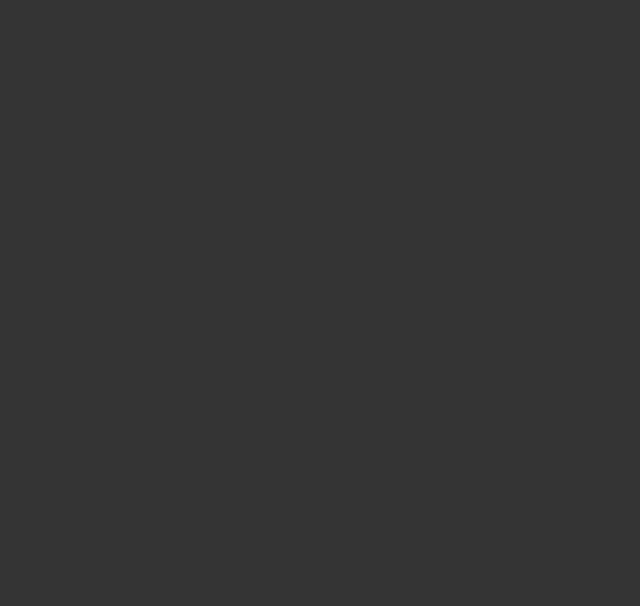
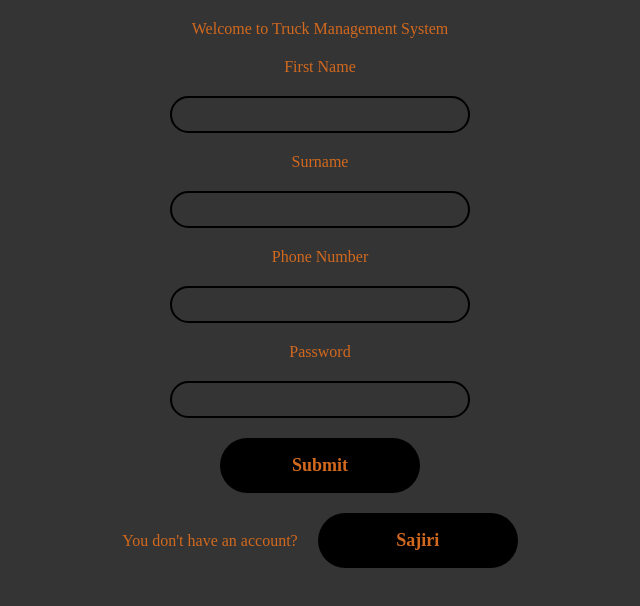
Before and after one commit to kaigwa/logistic-management-app, a React (Create React App) app: page /Login in a window 1280 px wide. Before the commit this address had no page. Shown: the top 606 px of the page, without its empty margins (320-960 px from the left). Built offline with nearby package versions, Linux system fonts and the light colour scheme.

Commit message:
Initial commit

```diff
--- a/src/App.js
+++ b/src/App.js
@@ -1,7 +1,8 @@
 import './App.css';
 import Transport from './components/Transportmng';
-import Truck from './components/Truck';
+import Login from './components/Login';
 import { Routes, Route } from "react-router-dom";
+import Home from './components/Home';
 
 function App() {
   return (
@@ -9,7 +10,8 @@ function App() {
 
         <Routes>
           <Route path='/' element={<Transport />} />
-          <Route path='/Truck' element={<Truck />} />
+          <Route path='/Login' element={<Login />} />
+          <Route path='/Home' element={<Home />} />
         </Routes>
 
     </div>
--- /dev/null
+++ b/src/components/Home.jsx
@@ -0,0 +1,26 @@
+import React from "react"
+
+const Home = (props) => {
+  return (
+    <div className="main">
+        user account
+        driving licences
+        truck number
+        local/transit
+        list of trips per day/week/month/year
+        map with gps tracker or ip tracker
+        speed alert.
+        km calculator with alert note for truck srvice.
+        list of spare parties and price tag (marketplace/e-com)
+        route optimization
+        list of documentations
+        speech to text.
+        news i.e affecting transportion sector
+        weather widget
+
+
+    </div>
+  )
+};
+
+export default Home;
--- a/src/components/Truck.css
+++ b/src/components/Login.css
@@ -5,9 +5,16 @@
 }
 
 .main{
+    padding: 20px;
     display: flex;
     flex-direction: column;
     align-items: center;
+    gap: 20px;
+}
+
+form{
+    display: flex;
+    flex-direction: column;
     gap: 20px;
 }
 
--- /dev/null
+++ b/src/components/Login.jsx
@@ -0,0 +1,172 @@
+import React, { useState } from "react";
+import './Login.css';
+import { useNavigate } from 'react-router-dom';
+// import Home from './Home';
+
+const Truck = (props) => {
+
+  const [firstName, setFirstName] = useState('');
+  const [lastName, setLastName] = useState('');
+  const [mobile, setMobile] = useState('');
+  const [password, setPassword] = useState('');
+  // const history = useHistory();
+  const navigate = useNavigate();
+
+  const handleSubmit = (event) => {
+    event.preventDefault();
+    // history.push('/Home');
+  }
+
+  function handleClick (){
+    navigate('/Home')
+  }
+
+  function validateForm() {
+    // Check if the First and Last Name/Mobile is an Empty string or not.
+
+    if (firstName.length === 0) {
+      alert('Invalid Form, First Name can not be empty')
+      return
+    }
+
+    if (lastName.length === 0) {
+      alert('Invalid Form, Last Name can not be empty')
+      return
+    }
+
+    if (mobile.length === 0) {
+      alert('Invalid Form, Mobile Number can not be empty')
+      return
+    }
+
+    // Check if the Email is an Empty string or not.
+
+    // if (email.length == 0) {
+    //   alert('Invalid Form, Email Address can not be empty')
+    //   return
+    // }
+
+    // check if the password follows constraints or not.
+
+    // if password length is less than 8 characters, alert invalid form.
+
+    if (password.length < 8) {
+      alert(
+        'Invalid Form, Password must contain greater than or equal to 8 characters.',
+      )
+      return
+    }
+
+    // variable to count upper case characters in the password.
+    let countUpperCase = 0
+    // variable to count lowercase characters in the password.
+    let countLowerCase = 0
+    // variable to count digit characters in the password.
+    let countDigit = 0
+    // variable to count special characters in the password.
+    let countSpecialCharacters = 0
+
+    for (let i = 0; i < password.length; i++) {
+      const specialChars = [
+        '!',
+        '@',
+        '#',
+        '$',
+        '%',
+        '^',
+        '&',
+        '*',
+        '(',
+        ')',
+        '_',
+        '-',
+        '+',
+        '=',
+        '[',
+        '{',
+        ']',
+        '}',
+        ':',
+        ';',
+        '<',
+        '>',
+      ]
+
+      if (specialChars.includes(password[i])) {
+        // this means that the character is special, so increment countSpecialCharacters
+        countSpecialCharacters++
+      } else if (!isNaN(password[i] * 1)) {
+        // this means that the character is a digit, so increment countDigit
+        countDigit++
+      } else {
+        if (password[i] === password[i].toUpperCase()) {
+          // this means that the character is an upper case character, so increment countUpperCase
+          countUpperCase++
+        }
+        if (password[i] === password[i].toLowerCase()) {
+          // this means that the character is lowercase, so increment countUpperCase
+          countLowerCase++
+        }
+      }
+    }
+
+    // if (countLowerCase === 0) {
+    //   // invalid form, 0 lowercase characters
+    //   alert('Invalid Form, 0 lower case characters in password')
+    //   return
+    // }
+
+    // if (countUpperCase === 0) {
+    //   // invalid form, 0 upper case characters
+    //   alert('Invalid Form, 0 upper case characters in password')
+    //   return
+    // }
+
+    // if (countDigit === 0) {
+    //   // invalid form, 0 digit characters
+    //   alert('Invalid Form, 0 digit characters in password')
+    //   return
+    // }
+
+    // if (countSpecialCharacters === 0) {
+    //   // invalid form, 0 special characters characters
+    //   alert('Invalid Form, 0 special characters in password')
+    //   return
+    // }
+
+    // if all the conditions are valid, this means that the form is valid
+
+    alert('Form is valid')
+  }
+  return (
+    <div className="main">
+      Welcome to Truck Management System
+      <form onSubmit={handleSubmit}>
+        <p>First Name</p>
+        <input type="text" name="name" id="name" onChange={(e) => setFirstName(e.target.value)} />
+        <p>Surname</p>
+        <input type="text" name="surname" id="surname" onChange={(e) => setLastName(e.target.value)} />
+        <p>Phone Number</p>
+        <input type="tel" name="phone" id="tel" onChange={(e) => setMobile(e.target.value)}/>
+        <p>Password</p>
+        <input type="password" name="password" id="password" onChange={(e) => setPassword(e.target.value)} />
+        <button
+          type="submit"
+          onClick={() => {
+            validateForm()
+            handleClick()
+          }}
+          >
+            Submit
+        </button>
+        <div className="account">
+          <p>You don't have an account?</p>
+          <button>Sajiri</button>
+        </div>
+
+      </form>
+    </div>
+  )
+};
+
+export default Truck;
--- a/src/components/Truck.jsx
+++ /dev/null
@@ -1,53 +0,0 @@
-// import { useState } from 'react';
-import React, { useState } from "react";
-import './Truck.css';
-import PhoneInput from "react-phone-number-input";
-import { useForm } from 'react-hook-form';
-
-import "react-phone-number-input/style.css";
-
-const Truck = (props) => {
-
-  const [firstName, setFirstName] = useState('');
-  const [lastName, setLastName] = useState('');
-  // const [mobile, setMobile] = useState('');
-  const [password, setPassword] = useState('');
-
-  const [value, setValue] = useState()
-
-  const {
-    handleSubmit,
-    formState: {errors},
-  } = useForm();
-
-  const onSubmit = (data) => {
-    console.log(data);
-  }
-
-  return (
-    <div className="main">
-      Welcome to Truck Management System
-      <form onSubmit={handleSubmit(onSubmit)}>
-        <p>First Name</p>
-        <input type="text" name="name" id="name" onChange={(e) => setFirstName(e.target.value)} />
-        <p>Surname</p>
-        <input type="text" name="surname" id="surname" onChange={(e) => setLastName(e.target.value)} />
-        <p>Phone Number</p>
-        <PhoneInput defaultCountry='TZ' value={value} onChange={setValue}/>
-        <p>Password</p>
-        <input type="password" name="password" id="password" onChange={(e) => setPassword(e.target.value)} />
-        <button type="submit">Submit</button>
-
-        {errors["phone-input"] && (
-          <p className="error-message">Invalid Phone</p>
-        )}
-        <div className="account">
-          <p>You don't have an account?</p>
-          <button>Sajiri</button>
-        </div>
-      </form>
-    </div>
-  )
-};
-
-export default Truck;
```
